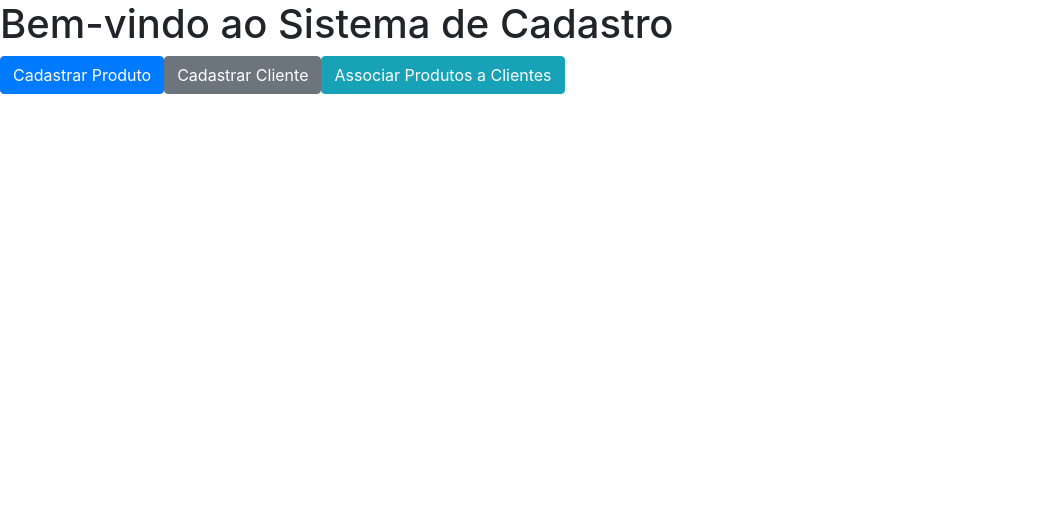
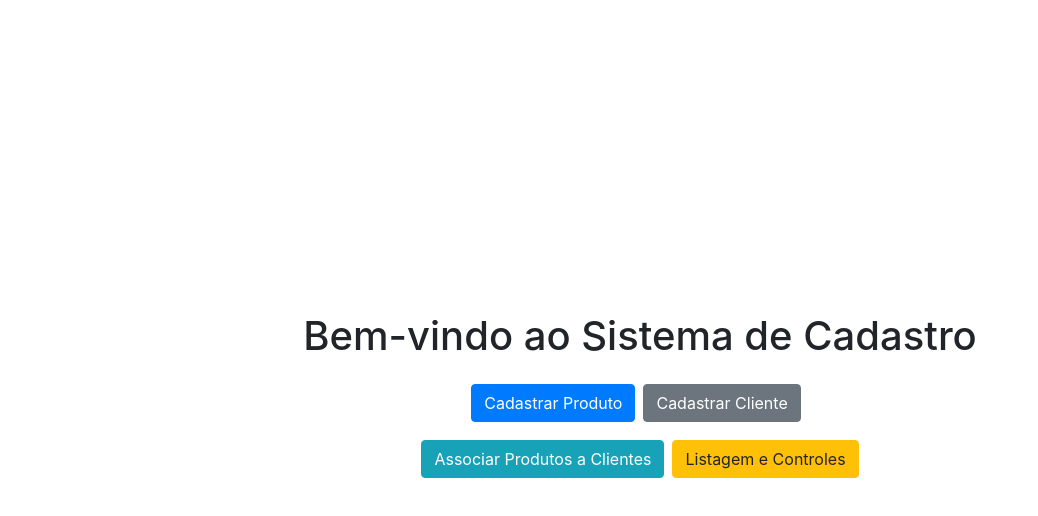
Before and after one commit to jeffors212/desafioVue, a Vue app: page / in a window 1280 px wide. Shown: the top 516 px of the page, without its empty margins (0-1038 px from the left). Built offline with nearby package versions, Linux system fonts and the light colour scheme.

Commit message:
Listagem de produtos e clientes
- criei a pagina Listagem de produtos e clientes
-ajustei o router
-coloquei o botao em home e ajustei o css

```diff
--- a/src/router/index.js
+++ b/src/router/index.js
@@ -6,6 +6,8 @@ import HomePage from '../views/HomePage.vue';
 import ProductRegistration from '../views/ProductRegistration.vue';
 import ClientRegistration from '../views/ClientRegistration.vue';
 import ProductClientAssociation from '../views/ProductClientAssociation.vue';
+import ListingsControl from '../views/ListingsControl.vue';
+
 
 const routes = [
   {
@@ -27,6 +29,11 @@ const routes = [
     path: '/associate-products',
     name: 'AssociateProducts',
     component: ProductClientAssociation
+  },
+  {
+    path: '/listings-control',
+    name: 'ListingsControl',
+    component: ListingsControl
   }
 
 ];
--- a/src/views/HomePage.vue
+++ b/src/views/HomePage.vue
@@ -1,9 +1,14 @@
 <template>
-  <div class="home">
-    <h1>Bem-vindo ao Sistema de Cadastro</h1>
-    <button @click="goToProductRegistration" class="btn btn-primary">Cadastrar Produto</button>
-    <button @click="goToClientRegistration" class="btn btn-secondary">Cadastrar Cliente</button>
-    <button @click="goToAssociateProducts" class="btn btn-info">Associar Produtos a Clientes</button>
+  <div class="home d-flex flex-column align-items-center justify-content-center min-vh-100">
+    <h1 class="mb-4">Bem-vindo ao Sistema de Cadastro</h1>
+    <div class="button-group mb-2">
+      <button @click="goToProductRegistration" class="btn btn-primary mr-2">Cadastrar Produto</button>
+      <button @click="goToClientRegistration" class="btn btn-secondary mr-2">Cadastrar Cliente</button>
+    </div>
+    <div class="button-group">
+      <button @click="goToAssociateProducts" class="btn btn-info mr-2">Associar Produtos a Clientes</button>
+      <button @click="goToListingsControl" class="btn btn-warning">Listagem e Controles</button>
+    </div>
   </div>
 </template>
 
@@ -18,11 +23,26 @@ export default {
     },
      goToAssociateProducts() {
       this.$router.push('/associate-products');
+    },
+     goToListingsControl() {
+      this.$router.push('/listings-control');
     }
   }
 }
 </script>
 
 <style>
-/* Adicione aqui os estilos da sua página */
+.home {
+  padding: 0 15px;
+}
+
+.button-group .btn {
+  margin-bottom: 10px;
+}
+
+@media (min-width: 576px) {
+  .button-group .btn:not(:last-child) {
+    margin-right: 15px;
+  }
+}
 </style>
--- /dev/null
+++ b/src/views/ListingsControl.vue
@@ -0,0 +1,50 @@
+<template>
+  <div class="container mt-5">
+    <h1 class="text-center">Listagem e Controles</h1>
+
+    <!-- Listagem de Produtos -->
+    <h2>Produtos</h2>
+    <b-table :items="products" :fields="productFields"></b-table>
+
+    <!-- Listagem de Clientes -->
+    <h2>Clientes</h2>
+    <b-table :items="clients" :fields="clientFields"></b-table>
+  </div>
+</template>
+
+<script>
+export default {
+  data() {
+    return {
+      products: [
+        { id: 1, name: 'Produto 1', active: true },
+        { id: 2, name: 'Produto 2', active: false },
+        // Mais produtos...
+      ],
+      productFields: [
+        { key: 'name', label: 'Nome do Produto' },
+        { key: 'active', label: 'Ativo' },
+        { key: 'actions', label: 'Ações' }
+      ],
+      clients: [
+        { id: 1, name: 'Cliente 1', document: '1234', active: true },
+        { id: 2, name: 'Cliente 2', document: '5678', active: false },
+        // Mais clientes...
+      ],
+      clientFields: [
+        { key: 'name', label: 'Nome do Cliente' },
+        { key: 'document', label: 'Documento' },
+        { key: 'active', label: 'Ativo' },
+        { key: 'actions', label: 'Ações' }
+      ]
+    };
+  },
+  methods: {
+    // Métodos para editar, ativar/inativar produtos/clientes
+  }
+};
+</script>
+
+<style>
+/* Estilos adicionais, se necessário */
+</style>
```
